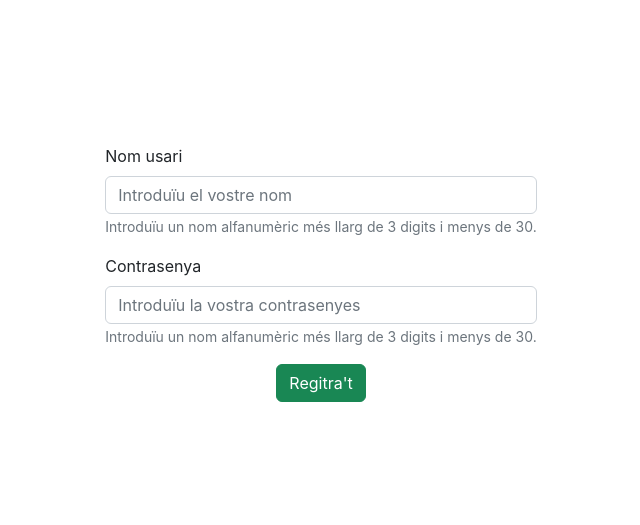
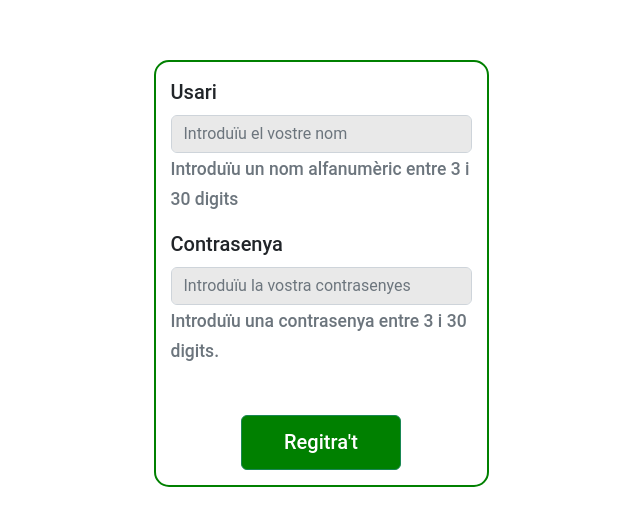
Before and after one commit to rtrepis/seq-saac-front, a React (Create React App) app: page /register in a window 1280 px wide. Shown: the part 127-652 px from the top of the page, without its empty margins (319-959 px from the left). Built offline with nearby package versions, Linux system fonts and the light colour scheme.

Commit message:
Added register form css

```diff
--- a/src/components/RegisterForm/RegisterForm.tsx
+++ b/src/components/RegisterForm/RegisterForm.tsx
@@ -5,26 +5,39 @@ import RegisterFormStyled from "./RegisterFormStyled";
 const RegisterForm = () => {
   return (
     <RegisterFormStyled data-testid="registerForm">
+      <Form data-testid="registerForm" className="register-form">
         <Form.Group className="mb-3" controlId="userName">
-        <Form.Label>Nom usari</Form.Label>
-        <Form.Control type="text" placeholder="Introduïu el vostre nom" />
+          <Form.Label>Usari</Form.Label>
+          <Form.Control
+            type="text"
+            className=" register-form__input"
+            placeholder="Introduïu el vostre nom"
+          />
           <Form.Text className="text-muted">
-          Introduïu un nom alfanumèric més llarg de 3 digits i menys de 30.
+            Introduïu un nom alfanumèric entre 3 i 30 digits
           </Form.Text>
         </Form.Group>
         <Form.Group className="mb-3" controlId="password">
           <Form.Label>Contrasenya</Form.Label>
           <Form.Control
             type="password"
+            className=" register-form__input"
             placeholder="Introduïu la vostra contrasenyes"
           />
           <Form.Text className="text-muted">
-          Introduïu un nom alfanumèric més llarg de 3 digits i menys de 30.
+            Introduïu una contrasenya entre 3 i 30 digits.
           </Form.Text>
         </Form.Group>
-      <Button variant="success" type="submit">
+        <div className="register-form__footer">
+          <Button
+            variant="success"
+            type="submit"
+            className="register-form__button"
+          >
             Regitra't
           </Button>
+        </div>
+      </Form>
     </RegisterFormStyled>
   );
 };
--- a/src/components/RegisterForm/RegisterFormStyled.ts
+++ b/src/components/RegisterForm/RegisterFormStyled.ts
@@ -1,11 +1,36 @@
 import styled from "styled-components";
 
-const RegisterFormStyled = styled.form`
+const RegisterFormStyled = styled.div`
   min-height: 100vh;
   display: flex;
   flex-direction: column;
   align-items: center;
   justify-content: center;
+
+  .register-form  {
+    max-width: 335px;
+    padding: 15px;
+    border: 2px green solid;
+    border-radius: 15px;
+
+    &__input {
+      background-color: #e9e9e9;
+    }
+
+    &__button {
+      font-family: inherit;
+      font-size: inherit;
+      font-weight: inherit;
+      background-color: green;
+      width: 160px;
+      height: 55px;
+    }
+
+    &__footer {
+      margin-top: 50px;
+      text-align: center;
+    }
+  }
 `;
 
 export default RegisterFormStyled;
--- a/src/index.css
+++ b/src/index.css
@@ -1,8 +1,10 @@
 body {
   margin: 0;
-  font-family: -apple-system, BlinkMacSystemFont, "Segoe UI", "Roboto", "Oxygen",
+  font-family: "Roboto", -apple-system, BlinkMacSystemFont, "Segoe UI", "Oxygen",
     "Ubuntu", "Cantarell", "Fira Sans", "Droid Sans", "Helvetica Neue",
     sans-serif;
+  font-weight: 500;
+  font-size: 20px;
   -webkit-font-smoothing: antialiased;
   -moz-osx-font-smoothing: grayscale;
 }
```
Lines whose indentation alone changed are shown as unchanged.
